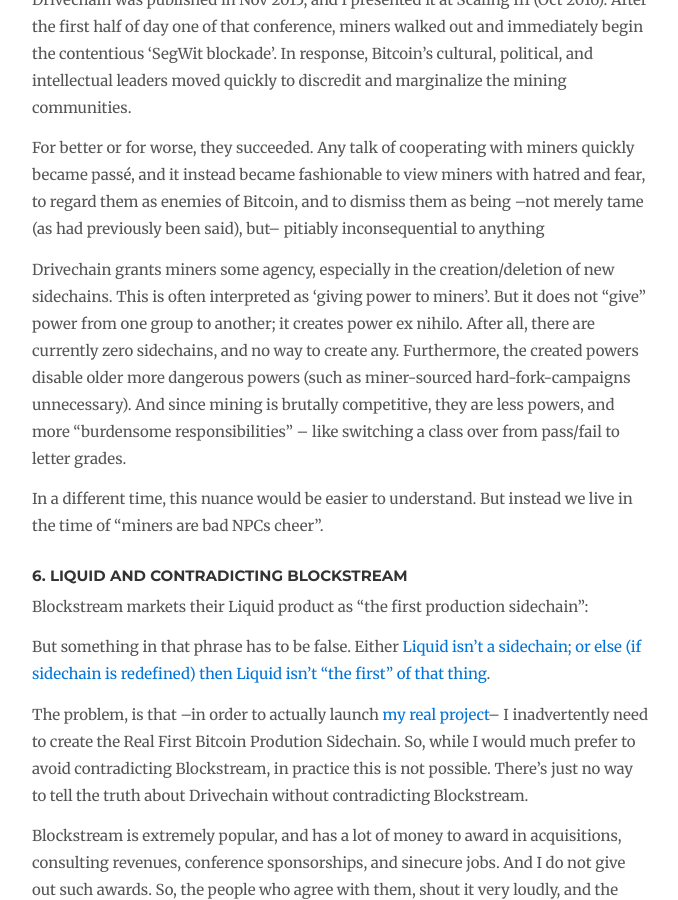
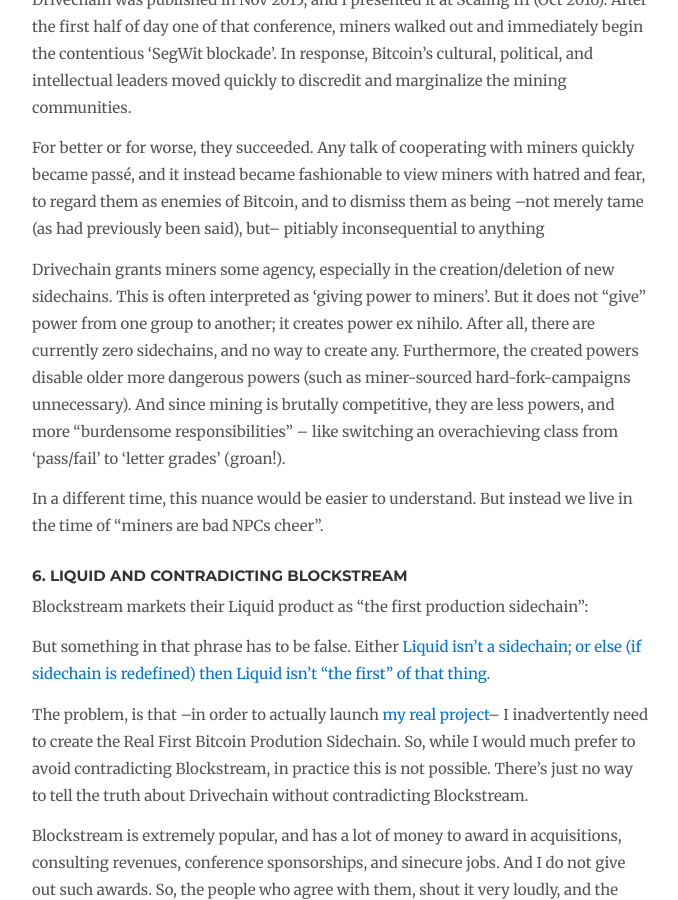
Before and after one commit to drivechain-project/drivechain.info, a Jekyll site: the page built from _posts/2019-04-17-hard-to-understand.md, in a window 1280 px wide and 900 px high, scrolled down 2720 px. Shown: the whole window, without its empty margins (138-816 px from the left). Built offline with Jekyll 4.4.1, drawn with Linux system fonts in a browser that asks for light colours; nearby versions of some CDN libraries; comment, search, counter and statistics services are not loaded.

Commit message:
clarify
sentence is much better with the word "overachieving" in it

```diff
--- a/_posts/2019-04-17-hard-to-understand.md
+++ b/_posts/2019-04-17-hard-to-understand.md
@@ -121,7 +121,7 @@
 
 For better or for worse, they succeeded. Any talk of cooperating with miners quickly became passé, and it instead became fashionable to view miners with hatred and fear, to regard them as enemies of Bitcoin, and to dismiss them as being --not merely tame (as had previously been said), but-- pitiably inconsequential to anything
 
-Drivechain grants miners some agency, especially in the creation/deletion of new sidechains. This is often interpreted as 'giving power to miners'. But it does not "give" power from one group to another; it creates power ex nihilo. After all, there are currently zero sidechains, and no way to create any. Furthermore, the created powers disable older more dangerous powers (such as miner-sourced hard-fork-campaigns unnecessary). And since mining is brutally competitive, they are less powers, and more "burdensome responsibilities" -- like switching a class over from pass/fail to letter grades.
+Drivechain grants miners some agency, especially in the creation/deletion of new sidechains. This is often interpreted as 'giving power to miners'. But it does not "give" power from one group to another; it creates power ex nihilo. After all, there are currently zero sidechains, and no way to create any. Furthermore, the created powers disable older more dangerous powers (such as miner-sourced hard-fork-campaigns unnecessary). And since mining is brutally competitive, they are less powers, and more "burdensome responsibilities" -- like switching an overachieving class from 'pass/fail' to 'letter grades' (groan!).
 
 In a different time, this nuance would be easier to understand. But instead we live in the time of "miners are bad NPCs cheer".
 
```
